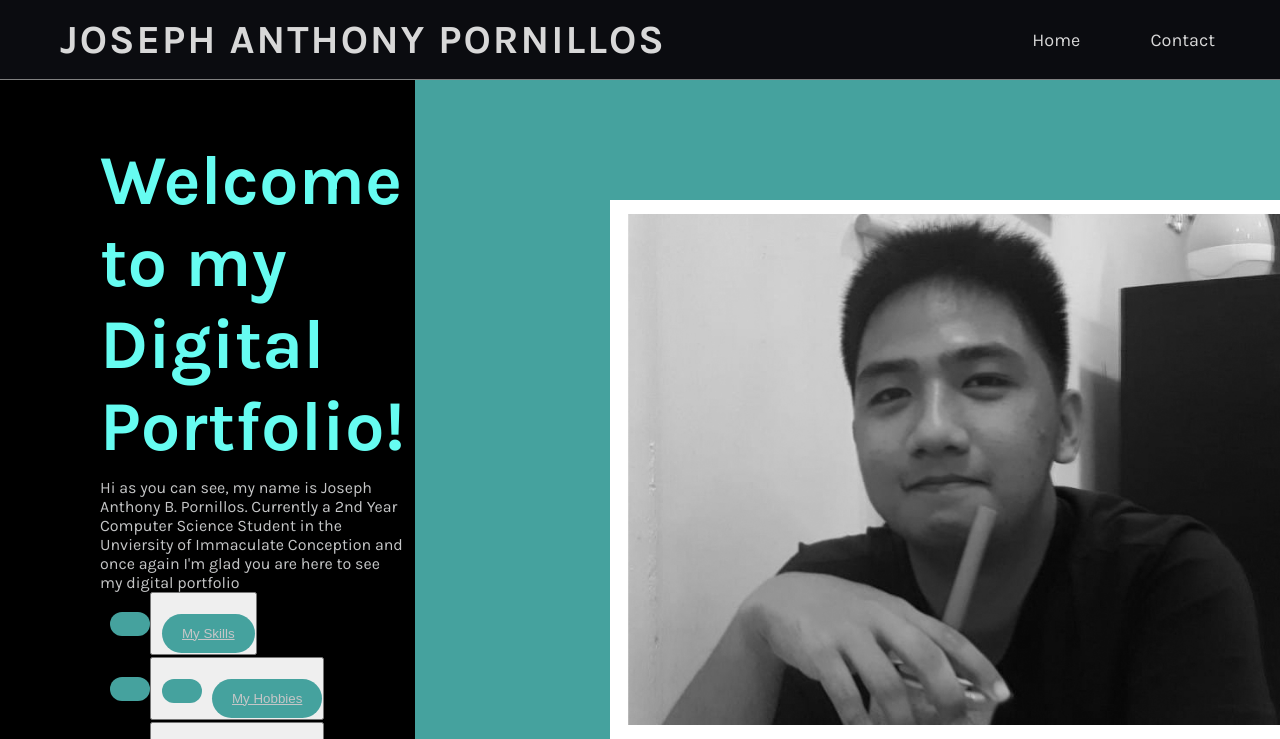
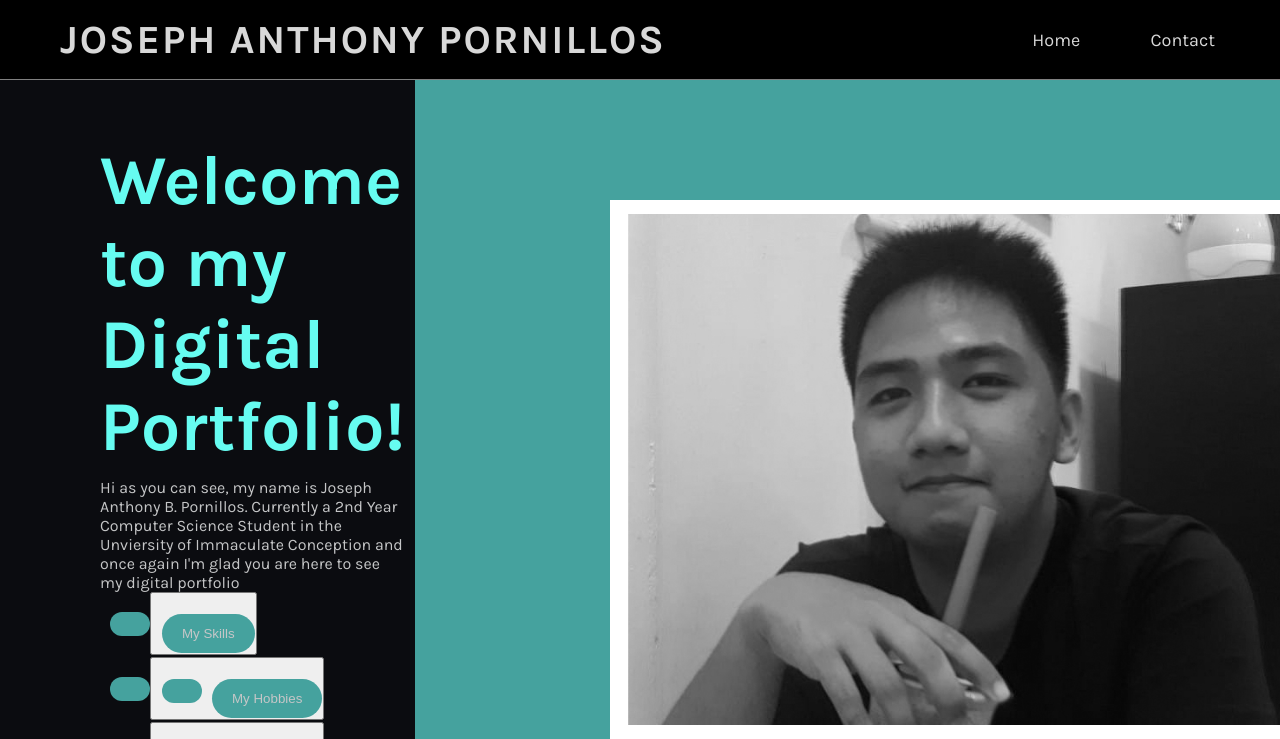
Before and after one commit to Joseph0820/josephpornillos, a plain HTML site: page index.html in a window 1280 px wide. Shown: the top 739 px of the page. Drawn offline with Linux system fonts and the light colour scheme.

Commit message:
fixed buttons

```diff
--- a/index.css
+++ b/index.css
@@ -4,7 +4,7 @@
     box-sizing: border-box;
 }
 .navbar{
-    background-color: #0B0C10;
+    background-color: #000;
     color: #d8d8d8;
     border-bottom: 0.5px solid gray;
     width: 100%;
@@ -56,7 +56,7 @@
     background-color: gray;
 }
 body{
-    background-color: black;
+    background-color: #0B0C10;
 
 }
 .content{
@@ -87,6 +87,7 @@ main{
     border: 0;
     border-radius: 20px;
     margin-left:10px;
+    text-decoration: none;
 }
 .btns:hover{
     background: #848484;
```
